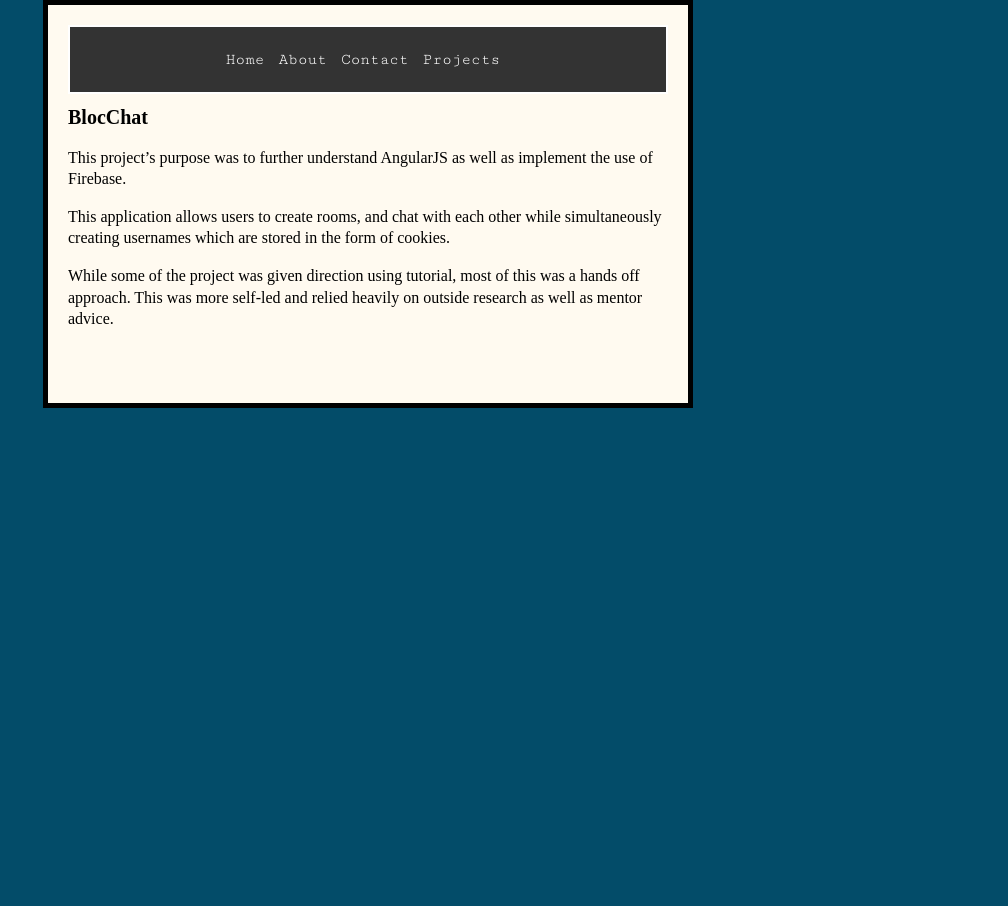
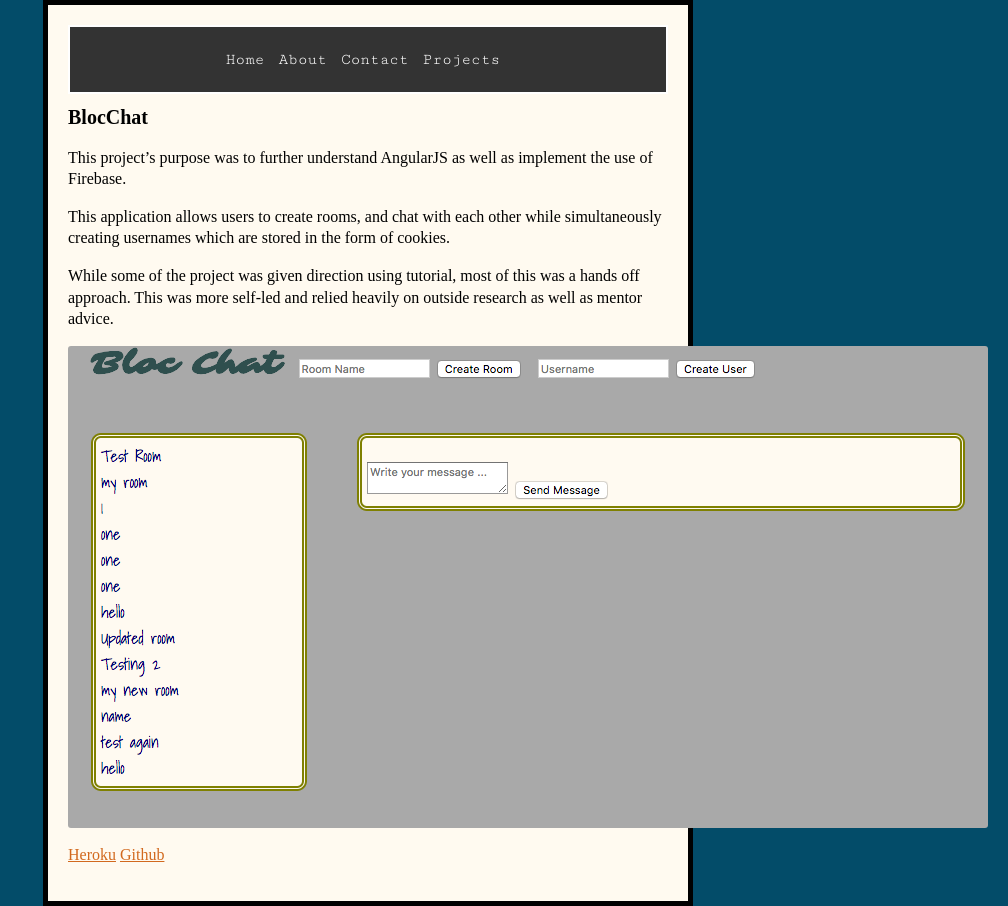
Before and after one commit to acaldwell710/acaldwell710.github.io, a Jekyll site: the page built from projects/blocchat.md, in a window 1280 px wide. Shown: the whole page, without its empty margins (272-1280 px from the left). Built offline with Jekyll 4.4.1, drawn with Linux system fonts in a browser that asks for light colours; nearby versions of some CDN libraries; some web fonts are replaced.

Commit message:
updated bloc jams and bloc chat projects

```diff
--- a/projects/blocchat.md
+++ b/projects/blocchat.md
@@ -12,4 +12,7 @@
 While some of the project was given direction using tutorial, most of this was a hands off approach. This was more self-led and relied heavily on outside research as well as mentor advice.
 
 {:.center}
-![]()
+![](/assets/images/bloc_chat.png)
+
+[Heroku](https://git.heroku.com/bloc-chat-amber-caldwell.git)
+[Github](https://github.com/acaldwell710/frontend-project-starter)
```
Also changed, not shown: projects/blocjams.md (+3 -0 lines), assets/images/bloc_chat.png (added), 3 other files.
